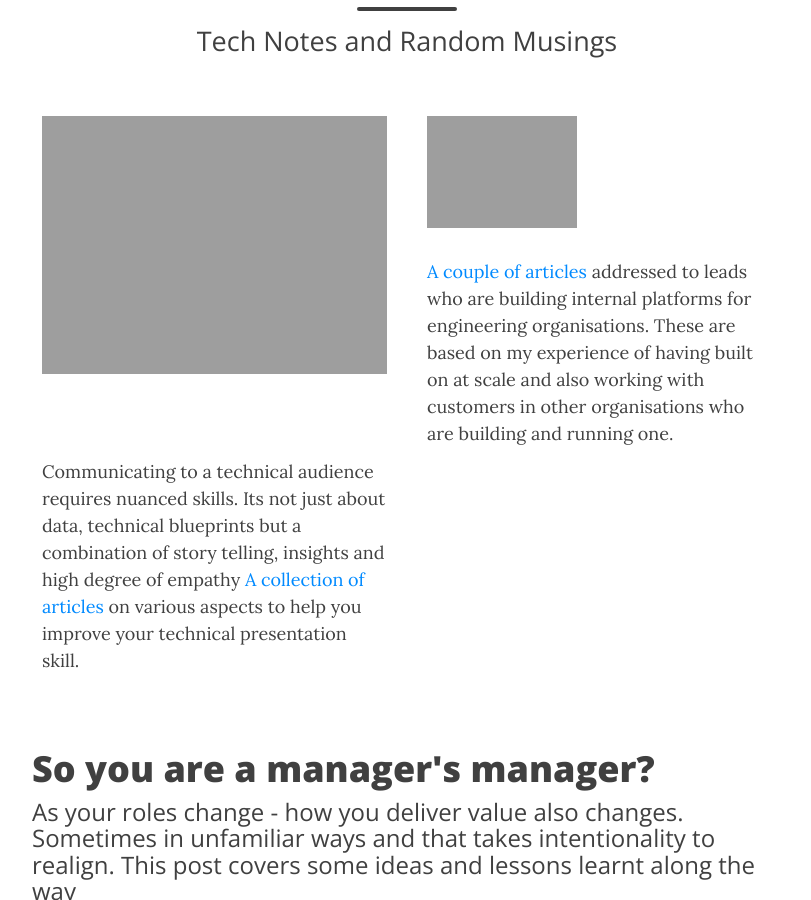
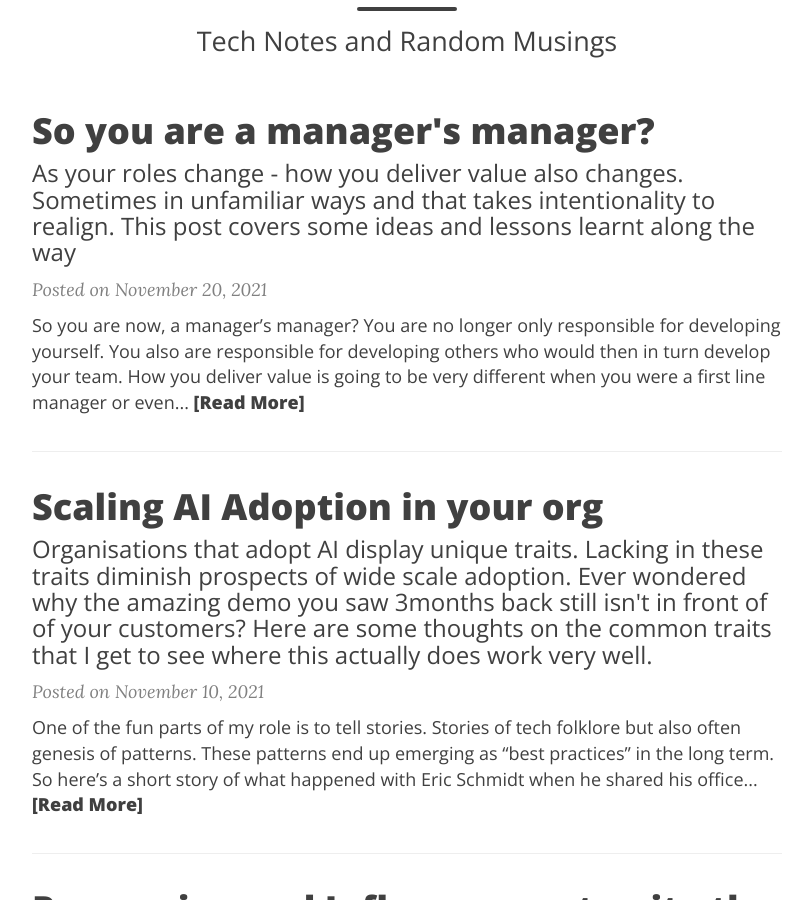
Before and after one commit to rajatpandit/rajatpandit.github.io, a Jekyll site: the page built from index.html, in a window 1280 px wide and 900 px high, scrolled down 326 px. Shown: the whole window, without its empty margins (233-1044 px from the left). Built offline with Jekyll 4.4.1, drawn with Linux system fonts in a browser that asks for light colours; nearby versions of some CDN libraries; the list of posts is cut into pages by our own code.

Commit message:
updating home page

```diff
--- a/index.html
+++ b/index.html
@@ -4,7 +4,7 @@ title: Evernotes
 subtitle: Tech Notes and Random Musings
 ---
 
-<div class="grid-container-element">
+<!-- <div class="grid-container-element">
   <div class="grid-child-element">
     <p>
       <a href="https://rajatpandit.com/delivering-technical-pitches/">
@@ -29,7 +29,7 @@ subtitle: Tech Notes and Random Musings
       and also working with customers in other organisations who are building and running one.
     </p>
   </div>
-</div>
+</div> -->
 
 
 <div class="posts-list">
```
Also changed, not shown: Gemfile.lock.
